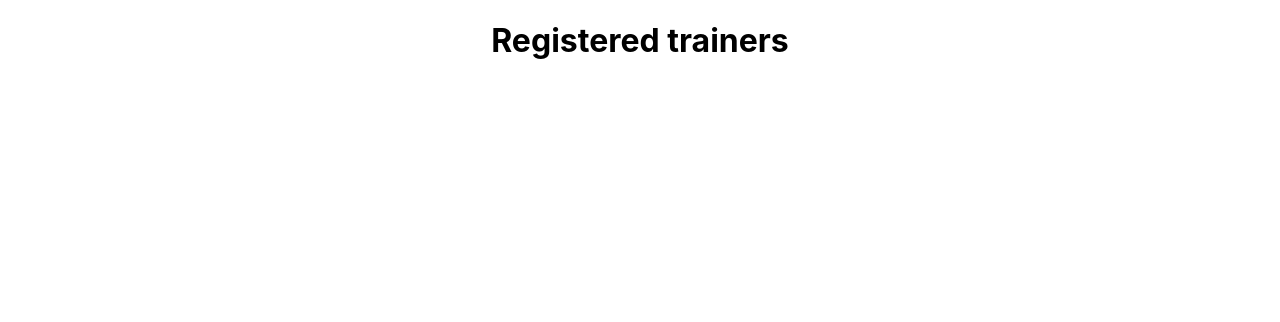
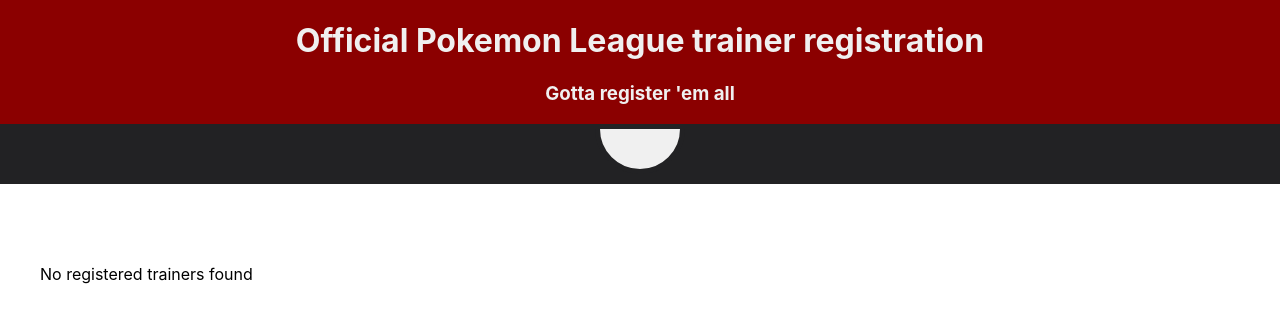
Before and after one commit to Kimono90/pkmn-league-manager, a React (Create React App) app: page / in a window 1280 px wide. Shown: the top 322 px of the page. Built offline with nearby package versions, Linux system fonts and the light colour scheme.

Commit message:
Add page, header and trainerList with some styling

```diff
--- /dev/null
+++ b/src/components/trainer-list/trainer-list.css
@@ -0,0 +1,4 @@
+.trainer-list {
+    display: flex;
+    margin: 0 2.5rem 0 2.5rem;
+}
--- /dev/null
+++ b/src/components/trainer-list/trainer-list.tsx
@@ -0,0 +1,25 @@
+import React, { ReactElement } from 'react';
+import { Trainer } from '../../models/Trainer';
+import './trainer-list.css';
+
+type TrainerListProps = {
+  trainers: Trainer[];
+}
+
+export function TrainerList({trainers} : TrainerListProps): ReactElement {
+
+  const trainerElements = trainers.map((t) => {
+    const pokemonTeam = t.pkmnTeam.map((p) => <div>{p.id}</div>)
+    return (<div>
+      <span>{t.id}</span>
+      <span>{t.name}</span>
+      <span>{t.email}</span>
+      <span>{t.phoneNumber}</span>
+      {pokemonTeam}
+    </div>);
+  });
+
+  return <div className="trainer-list">
+    {trainers.length ? trainerElements : <div>No registered trainers found</div>}
+  </div>
+}
--- /dev/null
+++ b/src/pages/trainer-overview-page.css
@@ -0,0 +1,28 @@
+.trainer-overview-page {
+  display: flex;
+  flex-direction: column;
+}
+
+.trainer-overview-header {
+  background-color: darkred;
+  border-bottom: #222224 5px solid;
+  color: #f0f0f0;
+}
+
+.poke-ball-container {
+  display: flex;
+  justify-content: center;
+  background-color: #222224;
+  border-bottom: #222224 5px solid;
+  margin-bottom: 5rem;
+}
+
+.poke-ball {
+  position: relative;
+  width: 5rem;
+  height: 2.5rem;
+  top: -5px;
+  background-color: #f0f0f0;
+  border: 5px solid #222224;
+  border-radius: 0 0 10rem 10rem;
+}
--- a/src/pages/trainer-overview-page.tsx
+++ b/src/pages/trainer-overview-page.tsx
@@ -1,5 +1,7 @@
 import React, { ReactElement, useEffect, useState } from 'react';
 import { Trainer } from '../models/Trainer';
+import './trainer-overview-page.css'
+import { TrainerList } from '../components/trainer-list/trainer-list';
 
 export function TrainerOverviewPage(): ReactElement {
   const [trainers, setTrainers] = useState<Trainer[]>([]);
@@ -8,11 +10,15 @@ export function TrainerOverviewPage(): ReactElement {
     setTrainers([])
   }, [])
 
-  const trainerElements = trainers.map((t) => <div>{t.name}</div>)
-
-  return <div>
-    <h1>Registered trainers</h1>
-    {trainerElements}
-  </div>
+  return (<div className="trainer-overview-page">
+    <div className="trainer-overview-header">
+      <h1>Official Pokemon League trainer registration</h1>
+      <h3>Gotta register 'em all</h3>
+    </div>
+    <div className="poke-ball-container">
+      <div className="poke-ball" />
+    </div>
+    <TrainerList trainers={trainers} />
+  </div>)
 
 }
```
